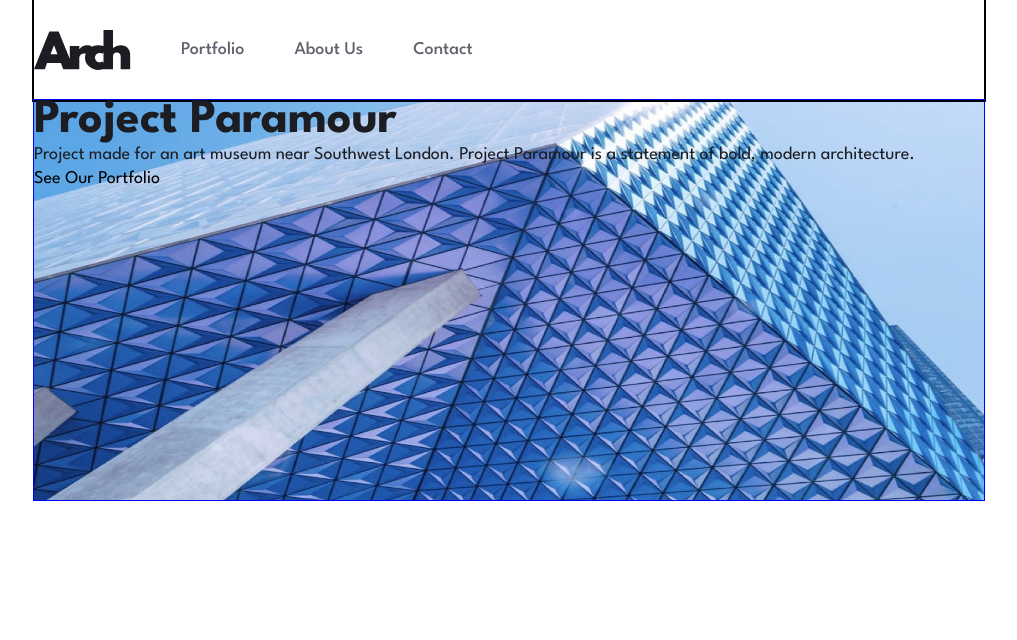
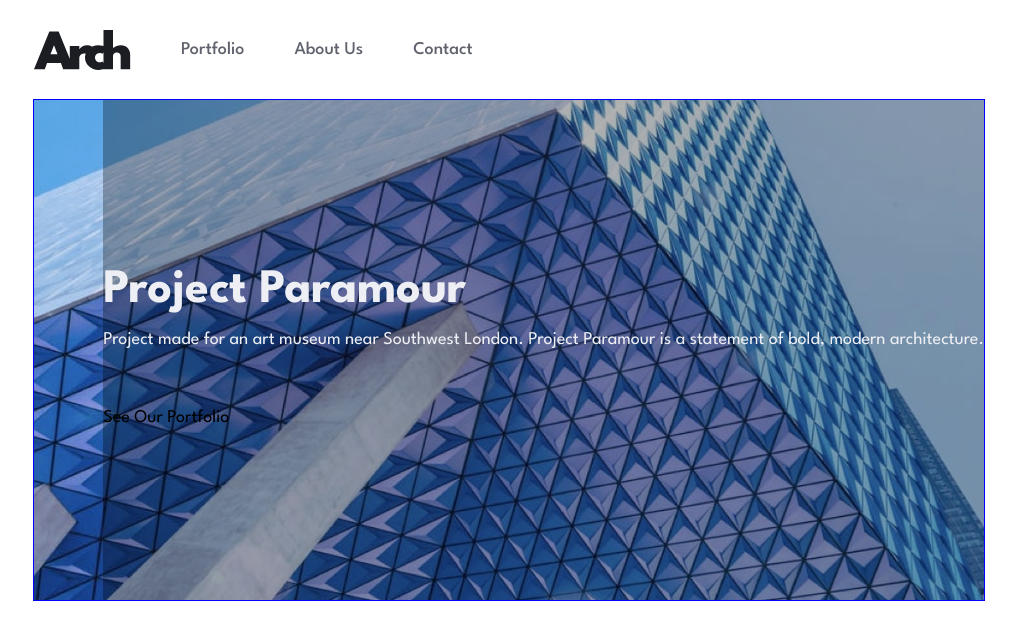
Before and after one commit to JJWallis/arch-studio, a Next.js app: page / in a window 1280 px wide. Shown: the top 640 px of the page, without its empty margins (131-1148 px from the left). Built offline with nearby package versions, Linux system fonts and the light colour scheme.

Commit message:
slideshow ip

```diff
--- a/src/components/header/Header.styled.tsx
+++ b/src/components/header/Header.styled.tsx
@@ -11,7 +11,6 @@ export const HeaderPrimary = styled.header<HeaderPrimaryProps>`
    --mobile-nav-transform: ${({ isMobileNavVisible }) =>
       isMobileNavVisible ? '0' : '100%'};
 
-   outline: 2px solid black;
    position: relative;
    padding-block: 30px;
 
--- a/src/components/navigation/Navigation.styled.tsx
+++ b/src/components/navigation/Navigation.styled.tsx
@@ -12,7 +12,7 @@ export const NavigationPrimary = styled.nav`
       max-width: 450px;
       padding: 30px;
       z-index: ${Z_INDEX_MOBILE_NAV};
-      background-color: var(--clr-mild-grey);
+      background-color: var(--clr-very-light-grey);
       transform: translateX(var(--mobile-nav-transform));
       transition: transform 300ms ease-in-out;
    }
--- a/src/components/slideshow/Slideshow.tsx
+++ b/src/components/slideshow/Slideshow.tsx
@@ -1,45 +1,59 @@
-import Image from 'next/image';
 import styled from 'styled-components';
 import { device } from '../../config/theme/device';
 import { contentWrapperStyles } from '../styled/ContentWrapperStyles';
 
 const Article = styled.article`
    outline: 1px solid blue;
-   position: relative;
    display: grid;
-   min-height: 400px;
    grid-template-columns: 1fr;
+   min-height: 500px;
    ${contentWrapperStyles}
+   background-image: url('/assets/home/desktop/image-hero-paramour.jpg');
+   background-position: center;
+   background-size: cover;
+   background-repeat: no-repeat;
+
+   &::before {
+      content: '';
+      display: block;
+      width: 100%;
+      height: 100%;
+      background-color: rgba(0, 0, 0, 0.3);
+      grid-area: 1 / -1;
+   }
+`;
+
+const Title = styled.h1`
+   margin-bottom: 0.3em;
+   color: var(--clr-very-light-grey);
+   font-size: var(--fs-heading-small-medium);
+   line-height: var(--lh-heading-medium);
+`;
+
+const Content = styled.div`
+   grid-area: 1 / -1;
+   align-self: center;
+   padding-block: 10px;
    @media ${device.maxTablet} {
       padding-inline: var(--site-padding);
    }
 `;
 
-const Title = styled.h1`
-   font-size: var(--fs-heading-small-medium);
-   line-height: var(--lh-heading-medium);
-`;
-
-const BackgroundImage = styled(Image)`
-   isolation: isolate;
-   z-index: -1;
+const SubTitle = styled.p`
+   margin-bottom: 3em;
+   color: var(--clr-very-light-grey);
 `;
 
 const Slideshow: React.FC = () => (
    <Article>
-      <BackgroundImage
-         src={'/assets/home/desktop/image-hero-paramour.jpg'}
-         alt=""
-         fill
-      />
-      <div>
+      <Content>
          <Title>Project Paramour</Title>
-         <p>
+         <SubTitle>
             Project made for an art museum near Southwest London. Project
             Paramour is a statement of bold, modern architecture.
-         </p>
+         </SubTitle>
          <button>See Our Portfolio</button>
-      </div>
+      </Content>
    </Article>
 );
 
--- a/src/components/styled/GlobalStyles.tsx
+++ b/src/components/styled/GlobalStyles.tsx
@@ -48,6 +48,10 @@ canvas,
 svg {
   display: block;
   max-width: 100%;
+}
+
+img {
+  height: auto;
 }
 
 input,
```
